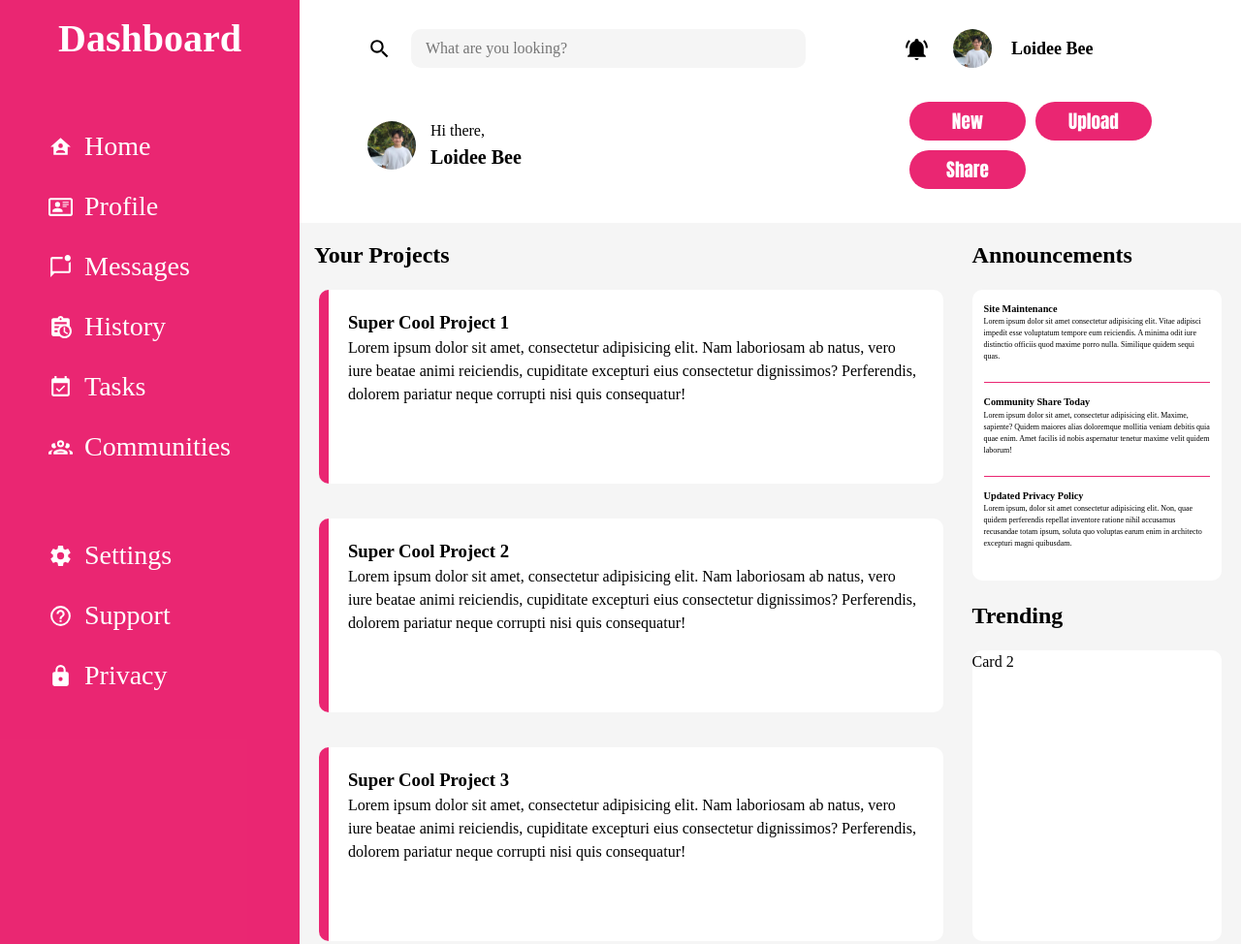
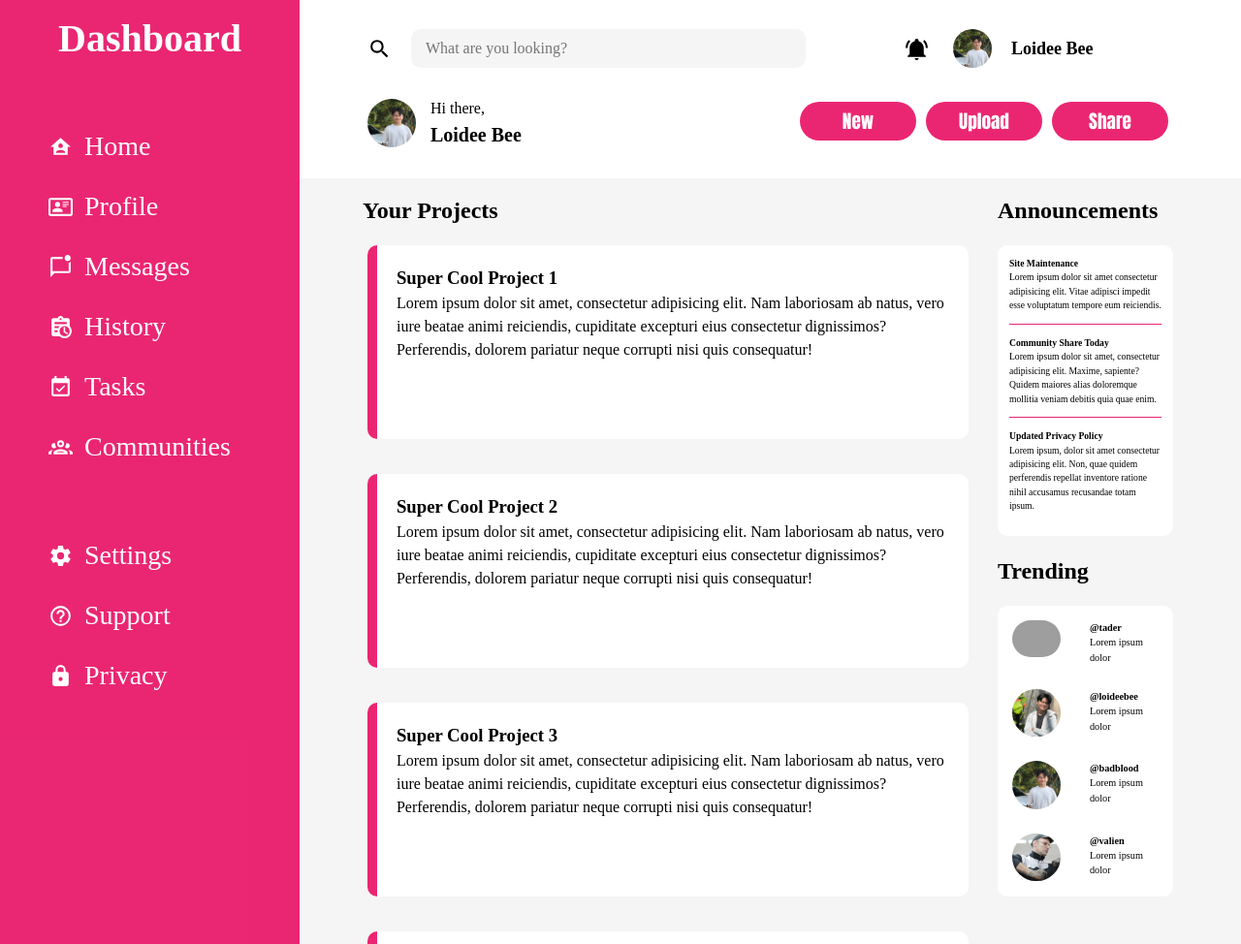
Before and after one commit to lloydeebill/odin-dashboard, a plain HTML site: page index.html in a window 1280 px wide. Shown: the top 974 px of the page at 97% size. Drawn offline with Linux system fonts and the light colour scheme; grey boxes are pictures that could not be loaded.

Commit message:
added content for trending side

```diff
--- a/index.html
+++ b/index.html
@@ -158,20 +158,59 @@
           <div class="card announcement-card">
             <div class="announcement-content">
               <h4>Site Maintenance</h4>
-              <p class="card-para">Lorem ipsum dolor sit amet consectetur adipisicing elit. Vitae adipisci impedit esse voluptatum tempore eum reiciendis. A minima odit iure distinctio officiis quod maxime porro nulla. Similique quidem sequi quas.</p>
+              <p class="card-para">Lorem ipsum dolor sit amet consectetur adipisicing elit. Vitae adipisci impedit esse voluptatum tempore eum reiciendis. </p>
             </div>
             <div class="announcement-content">
               <h4>Community Share Today</h4>
-              <p class="card-para">Lorem ipsum dolor sit amet, consectetur adipisicing elit. Maxime, sapiente? Quidem maiores alias doloremque mollitia veniam debitis quia quae enim. Amet facilis id nobis aspernatur tenetur maxime velit quidem laborum!</p>
+              <p class="card-para">Lorem ipsum dolor sit amet, consectetur adipisicing elit. Maxime, sapiente? Quidem maiores alias doloremque mollitia veniam debitis quia quae enim. </p>
             </div>
             <div class="announcement-content">
               <h4>Updated Privacy Policy</h4>
-              <p class="last-para">Lorem ipsum, dolor sit amet consectetur adipisicing elit. Non, quae quidem perferendis repellat inventore ratione nihil accusamus recusandae totam ipsum, soluta quo voluptas earum enim in architecto excepturi magni quibusdam.</p>
+              <p class="last-para">Lorem ipsum, dolor sit amet consectetur adipisicing elit. Non, quae quidem perferendis repellat inventore ratione nihil accusamus recusandae totam ipsum.</p>
             </div>
           </div>
 
           <h2>Trending</h2>
-          <div class="card trending-card">Card 2</div>
+          <div class="card trending-card">
+            <ul>
+              <li>
+                <div class="trending-content">
+                  <img class="user-pic" src="imgs/profile-pic/profile1.jpg" alt="user-pic">
+                  <div class=trending-info>
+                    <h4>@tader</h4>
+                    <p>Lorem ipsum dolor</p>
+                  </div>
+                </div>
+              </li>
+              <li>
+                <div class="trending-content">
+                  <img class="user-pic" src="imgs/profile-pic/profile2.jpg" alt="user-pic">
+                  <div class=trending-info>
+                    <h4>@loideebee</h4>
+                    <p>Lorem ipsum dolor</p>
+                  </div>
+                </div>
+              </li>
+              <li>
+                <div class="trending-content">
+                  <img class="user-pic" src="imgs/profile-pic/profile3.jpg" alt="user-pic">
+                  <div class=trending-info>
+                    <h4>@badblood</h4>
+                    <p>Lorem ipsum dolor</p>
+                  </div>
+                </div>
+              </li>
+              <li>
+                <div class="trending-content">
+                  <img class="user-pic" src="imgs/profile-pic/profile4.jpg" alt="user-pic">
+                  <div class=trending-info>
+                    <h4>@valien</h4>
+                    <p>Lorem ipsum dolor</p>
+                  </div>
+                </div>
+              </li>
+            </ul>
+          </div>
         </div>
       </div>
 
--- a/styles.css
+++ b/styles.css
@@ -99,8 +99,10 @@ h6 {
 
 .main-content {
   display: grid;
-  grid-template-columns: 5fr 2fr;
+  grid-template-columns: 5fr 1.5fr;
   background-color: whitesmoke;
+  padding-left: 50px;
+  padding-right: 50px;
 
 }
 
@@ -191,10 +193,6 @@ button {
   margin: 5px;
 }
 
-.banner-nav {
-  display: flex;
-  flex-wrap: wrap;
-}
 
 .nav-buttons {
   display: flex;
@@ -229,7 +227,7 @@ button {
 }
 
 .user-pic {
-  border-radius: 50px;
+  border-radius: 60px;
 }
 
 
@@ -261,15 +259,36 @@ button {
 }
 
 .announcement-content > h4 {
-  font-size: clamp(0.5em, 0.8vw, 1.5em);
+  font-size: clamp(0.6em, 0.75vw, 1.5em);
 
 }
 
 .announcement-content > p {
-  font-size: clamp(0.5em, 0.6vw, 1.5em);
+  font-size: clamp(0.6em, 0.65vw, 1.5em);
 
 }
 
 .announcement-content:last-child {
   border: none;
 }
+
+.trending-content{
+  display: grid;
+  justify-content: center;
+  grid-template-columns: 50px 1fr;
+  gap: 30px;
+}
+
+.trending-card > ul {
+  display: grid;
+  padding: 15px;
+  justify-content: center;
+  align-items: center;
+  list-style: none;
+  gap: 25px;
+}
+
+.trending-info {
+  font-size: clamp(0.6em, 0.80vw, 1.5em);
+
+}
```
Also changed, not shown: imgs/profile-pic/profile2.jpg (added), imgs/profile-pic/profile3.jpg (added), imgs/profile-pic/profile4.jpg (added), 1 other file.
